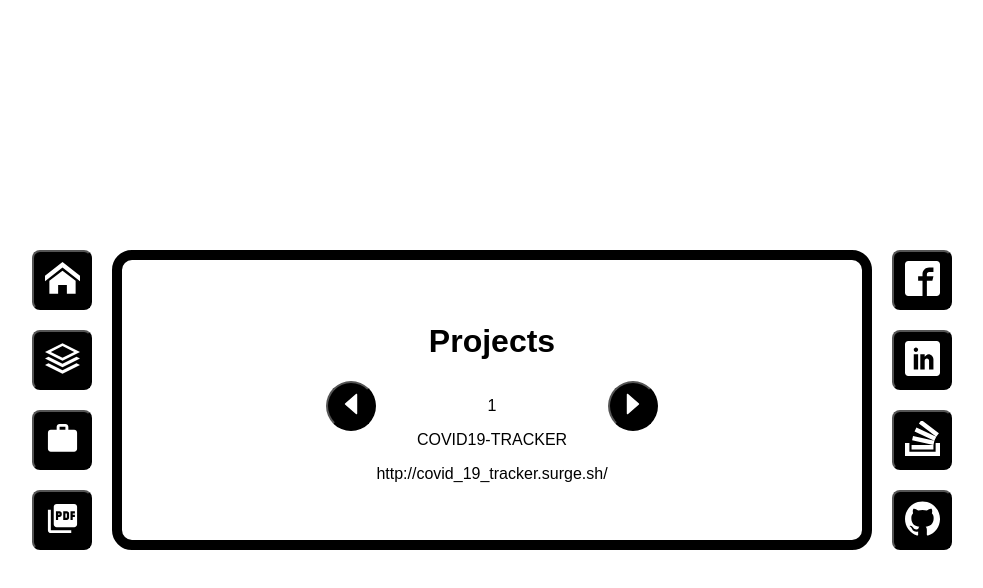
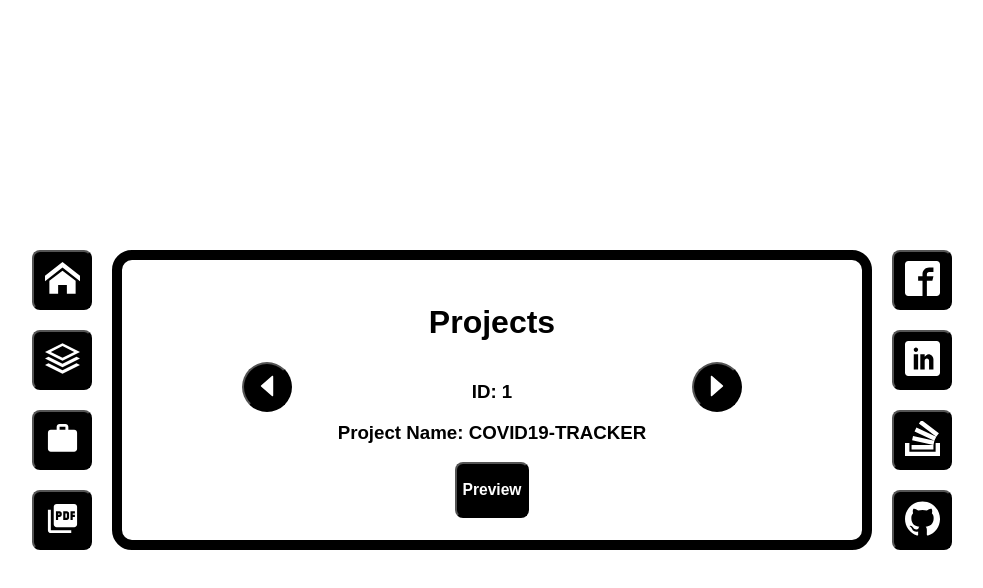
Before and after one commit to EhsanShakil/EhsanShakil.github.io, a React (Create React App) app: page / in a window 1280 px wide. Both pictures are taken after a click on the button 210 px from the left and 440 px from the top of the page. Shown: the top 588 px of the page, without its empty margins (148-1131 px from the left). Built offline with nearby package versions, Linux system fonts and the light colour scheme.

Commit message:
Updating

```diff
--- a/src/App.css
+++ b/src/App.css
@@ -23,14 +23,13 @@ body {
 .icon:hover {
   background-color: white;
   color: black;
+  cursor: pointer;
 }
+
 .icon:active {
   background-color: white;
   box-shadow: 0 5px black;
   transform: translateY(4px);
-}
-.icon:hover {
-  cursor: pointer;
 }
 .icons {
   display: flex;
@@ -74,6 +73,8 @@ a:hover {
 .project {
   display: flex;
   flex-direction: row;
+  justify-content: flex-start;
+  align-items: flex-start;
 }
 .arrow {
   background-color: black;
@@ -84,3 +85,18 @@ a:hover {
   outline: none;
   cursor: pointer;
 }
+.projectDetails {
+  width: 400px;
+  justify-content: flex-start;
+  align-self: flex-start;
+  align-items: flex-start;
+}
+.projectButton {
+  background-color: black;
+  border-radius: 8px;
+  outline: none;
+}
+.projectButton > a {
+  text-decoration: none;
+  color: white;
+}
--- a/src/components/Projects.js
+++ b/src/components/Projects.js
@@ -22,14 +22,23 @@ const Projects = () => {
         <button className="arrow" onClick={() => setNumber(--number)}>
           <AiFillCaretLeft size="30" />
         </button>
-        {projects.length >= number && number !== 0
+        {projects.length >= number && number > 0
           ? projects
               .filter((project) => project.id === number)
               .map((project, index) => (
-                <div key={index}>
-                  <p>{project.id}</p>
-                  <p>{project.project_name}</p>
-                  <p>{project.url}</p>
+                <div key={index} className="projectDetails">
+                  <h3>ID: {project.id}</h3>
+                  <h3>Project Name: {project.project_name}</h3>
+                  <button className="projectButton">
+                    <a
+                      href={project.url}
+                      alt="Project URL"
+                      target="_blank"
+                      rel="noreferrer"
+                    >
+                      <h3>Preview</h3>
+                    </a>
+                  </button>
                 </div>
               ))
           : setNumber(1)}
```
